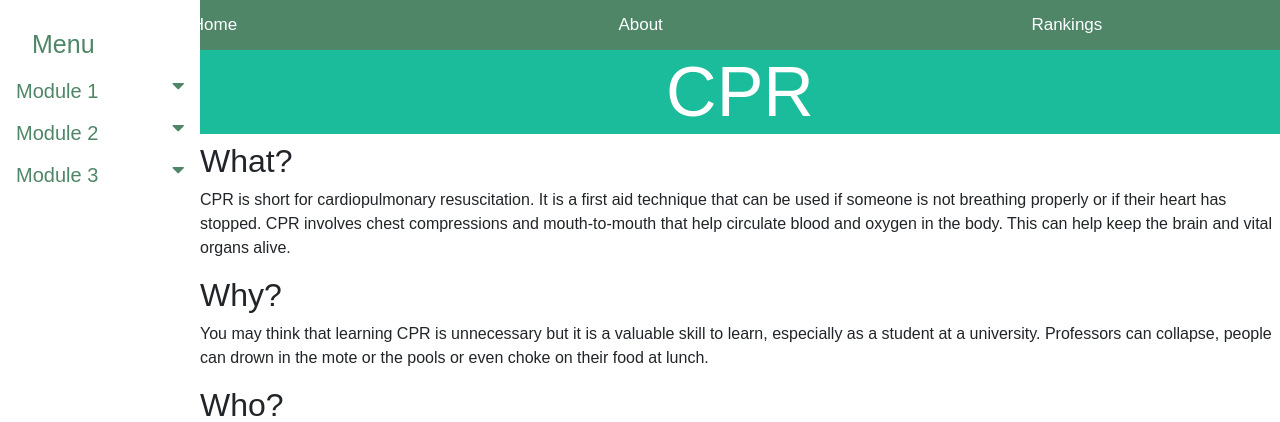
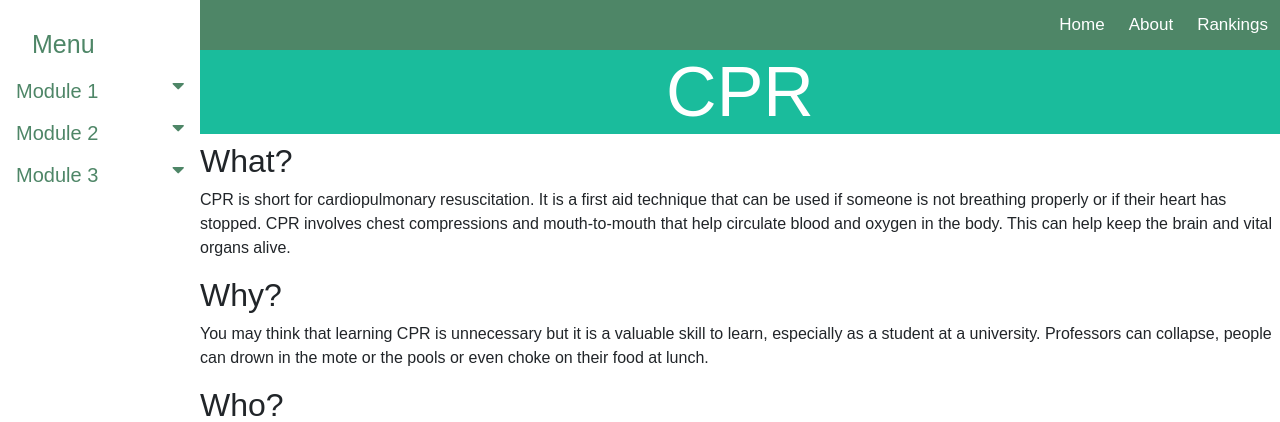
Before and after one commit to JoshuaCHC/unihelp, a Flask app: page /login/module1/content in a window 1280 px wide. Shown: the top 422 px of the page. Run offline with Flask 2, Linux system fonts and the light colour scheme; some libraries are stand-ins or nearby versions.

Commit message:
fixing navbars

```diff
--- a/app/static/stylesheets/modules_stylesheet.css
+++ b/app/static/stylesheets/modules_stylesheet.css
@@ -1,6 +1,5 @@
 html, body {
   font-family: Arial, Helvetica, sans-serif;
-    margin: 0;
 }
 
   .blinking {
@@ -16,6 +15,7 @@ html, body {
       100%{   color: white;    }
   }
   .header {
+    margin-top:auto;
     text-align: center;
     background: #1abc9c;
     color: white;
@@ -34,7 +34,7 @@ html, body {
 }
 
 .module_navbar {
-    width: 100%;
+  margin-left: 200px;
   background-color: rgb(78, 134, 103);
   overflow: auto;
 }
@@ -45,7 +45,6 @@ html, body {
   color: white;
   text-decoration: none;
   font-size: 17px;
-    width: 33.3%; /* three links of equal widths */
   text-align: center;
 }
 
```
Lines whose indentation alone changed are shown as unchanged.
